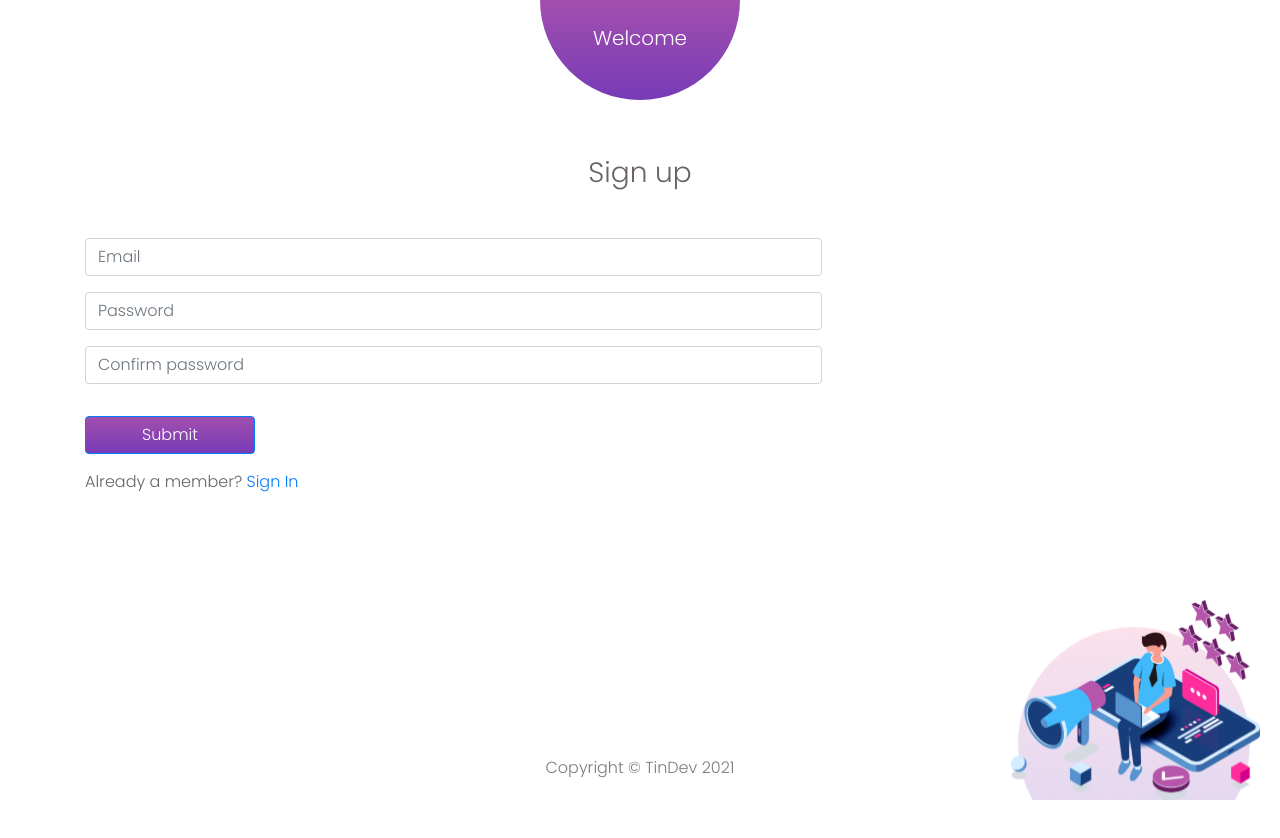
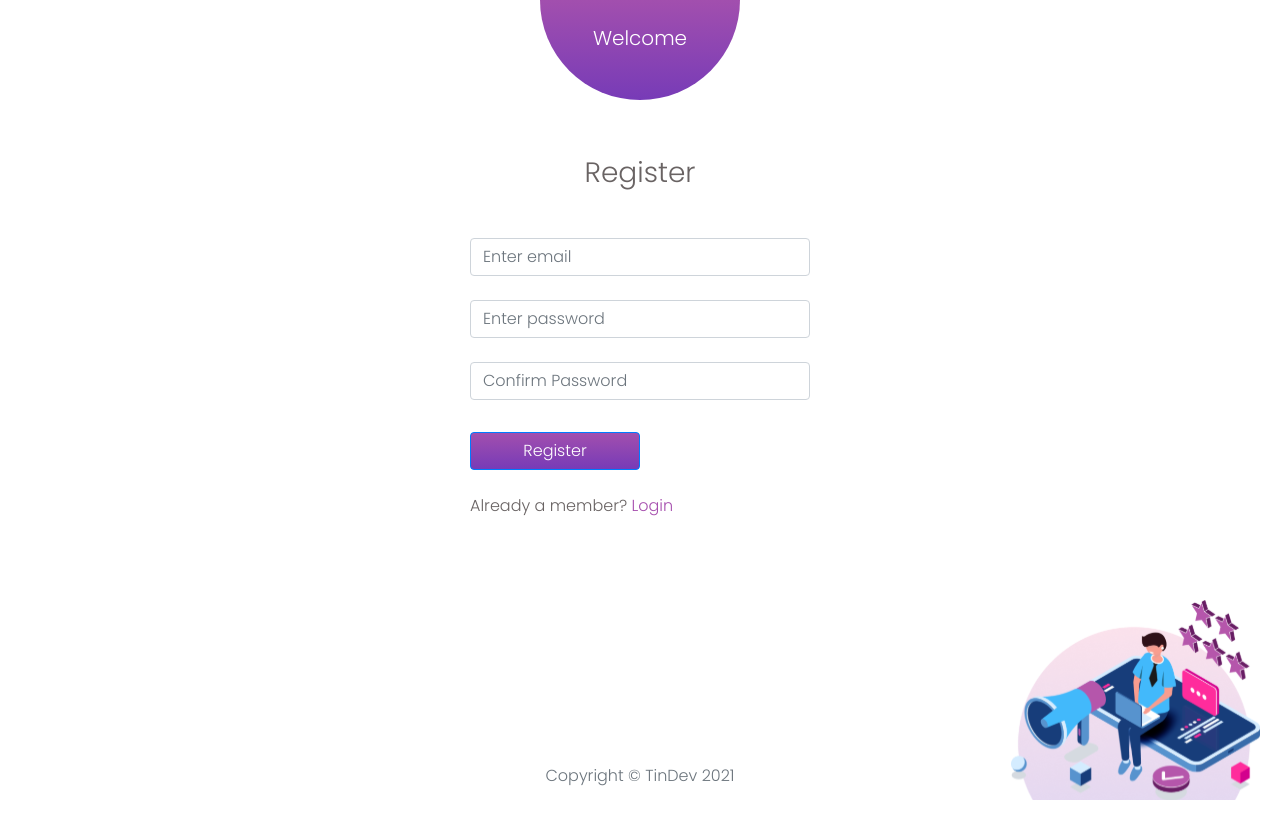
Before and after one commit to khumair/Tindev-Frontend, a React (Create React App) app: page /register in a window 1280 px wide. Shown: the top 838 px of the page. Before the commit the page ends 800 px from the top, so only its background shows below. Built offline with nearby package versions, Linux system fonts and the light colour scheme.

Commit message:
Footer on the Floor & Register Page Centralized

```diff
--- a/src/components/Footer/Footer.scss
+++ /dev/null
@@ -1,6 +0,0 @@
-.copyright {
-  color: #817a7a;
-  width: 100%;
-  position: fixed;
-  bottom: 0px;
-}
--- a/src/components/Footer/index.tsx
+++ b/src/components/Footer/index.tsx
@@ -1,10 +1,10 @@
-import './Footer.scss'
-
 const Footer = () => {
   const year = new Date().getFullYear()
 
   return (
-    <p className="text-center py-1 copyright">Copyright &copy; TinDev {year}</p>
+    <p className="text-center py-1 text-secondary">
+      Copyright &copy; TinDev {year}
+    </p>
   )
 }
 
--- a/src/pages/Login/Login.scss
+++ /dev/null
@@ -1,14 +0,0 @@
-.signin {
-	color: #a64fae;
-	font-weight: bold;
-	padding-bottom: 1em;
-}
-
-.forgot-password, .new-user, .label {
-	color: rgb(143, 137, 137);
-}
-
-.register {
-	color: #a64fae;
-	text-decoration: none;
-}
--- a/src/pages/Login/index.tsx
+++ b/src/pages/Login/index.tsx
@@ -1,18 +1,16 @@
-import React, { useState, useEffect } from 'react'
-import { useDispatch, useSelector } from 'react-redux'
+import React, { useState } from 'react'
+
 import { Link } from 'react-router-dom'
-import { Container, Form, Button, Row, Col } from 'react-bootstrap'
+import { Container, Form, Row, Col } from 'react-bootstrap'
 
 import CustomSvgIcon from '../../components/CustomSvgIcon'
 import starsLady from '../../media/standing-lady.svg'
 import NavBar from '../../components/NavBar'
 import Loader from '../../components/Loader'
-import FormContainer from '../../components/FormContainer'
+
 import CustomButton from '../../components/CustomButton'
-//import { login } from '../../redux/actions/userActions'
-import './Login.scss'
 
-const Login = ({ history }: any) => {
+const Login = () => {
   const [email, setEmail] = useState('')
   const [password, setPassword] = useState('')
 
@@ -32,44 +30,39 @@ const Login = ({ history }: any) => {
 
   return (
     <div>
-      <NavBar />
-      <Container>
+      <Container className="container">
+        <NavBar />
         <Row className="justify-content-md-center">
           <Col xs={12} md={4}>
-            <h2 className="signin">Sign in to TinDev</h2>
+            <h2 className="text-center my-5">Sign in</h2>
             {/* {error && <Message variant="danger">{error}</Message>} */}
             {loading && <Loader />}
             <Form onSubmit={submitHandler}>
               <Form.Group controlId="email">
-                <Form.Label className="label">EMAIL</Form.Label>
                 <Form.Control
                   type="email"
                   placeholder="Enter email"
                   value={email}
                   onChange={e => setEmail(e.target.value)}
+                  className="my-4"
                 ></Form.Control>
               </Form.Group>
               <Form.Group controlId="password">
-                <Form.Label className="label">PASSWORD</Form.Label>
                 <Form.Control
                   type="password"
                   placeholder="Enter password"
                   value={email}
                   onChange={e => setPassword(e.target.value)}
+                  className="my-4"
                 ></Form.Control>
               </Form.Group>
-              <Button
-                type="submit"
-                className="signin-button"
-                variant="outline-dark my-2"
-              >
-                Login
-              </Button>
+
+              <CustomButton text="Login" className="my-3" />
             </Form>
             <Row className="my-2">
               <Col className="new-user my-2">
                 New User?{' '}
-                <Link className="register" to="/register">
+                <Link className=" purple-text" to="/register">
                   Register
                 </Link>
               </Col>
--- a/src/pages/Register/index.tsx
+++ b/src/pages/Register/index.tsx
@@ -1,37 +1,28 @@
 import React, { useState } from 'react'
-import { useDispatch, useSelector } from 'react-redux'
+import { useDispatch } from 'react-redux'
 import { Link } from 'react-router-dom'
-import { Form, Col } from 'react-bootstrap'
+import { Form, Col, Container, Row } from 'react-bootstrap'
 
 import HalfCircle from '../../components/HalfCircle'
 import CustomSvgIcon from '../../components/CustomSvgIcon'
 import starsLady from '../../media/star-lady.svg'
 import CustomButton from '../../components/CustomButton'
-import Loader from '../../components/Loader'
+
 import Message from '../../components/Message'
 import { registerEmployerRequest } from '../../redux/actions'
-import { AppState } from '../../types'
 
 const Register = () => {
-  const [validated, setValidated] = useState(false)
   const [email, setEmail] = useState('')
   const [password, setPassword] = useState('')
-  const [confirmPassword, setConfirmPassword] = useState('')
+  const [confirmPassword] = useState('')
   const [message, setMessage] = useState('')
-
-  // const employerRegister = useSelector((state: AppState) => state.employerRegister)
-  // const { loading, error, credentials } = employerRegister
 
   const dispatch = useDispatch()
 
-  const handleSubmit = (event: React.FormEvent) => {
+  const submitHandler = (event: React.FormEvent) => {
     console.log('clicked')
-    // if (form.checkValidity() === false) {
+
     event.preventDefault()
-    //   event.stopPropagation()
-    // }
-
-    // setValidated(true)
 
     const credentials = {
       email: email,
@@ -46,75 +37,57 @@ const Register = () => {
   }
 
   return (
-    <>
+    <div className="container">
       <HalfCircle inputText="Welcome" />
-      <h3 className="text-center my-5">Sign up</h3>
+      <h3 className="text-center my-5">Register</h3>
       {message && <Message variant="danger">{message}</Message>}
-      {/* {error && <Message variant='danger'>{error}</Message>}
-			{loading && <Loader />} */}
-      <Form
-        noValidate
-        validated={validated}
-        onSubmit={handleSubmit}
-        className="container"
-      >
-        <Form.Row>
-          <Form.Group as={Col} sm="8" controlId="validationCustomEmail">
+      <Container>
+        <Row className="justify-content-md-center">
+          <Col xs={12} md={4}>
+            <Form onSubmit={submitHandler}>
+              <Form.Group controlId="email">
                 <Form.Control
-              required
                   type="email"
-              placeholder="Email"
+                  placeholder="Enter email"
                   value={email}
                   onChange={e => setEmail(e.target.value)}
-            />
-            <Form.Control.Feedback type="invalid">
-              eMail is required
-            </Form.Control.Feedback>
+                ></Form.Control>
               </Form.Group>
-        </Form.Row>
 
-        <Form.Row>
-          <Form.Group as={Col} sm="8" controlId="validationCustomPassword">
+              <Form.Group controlId="password">
                 <Form.Control
-              required
                   type="password"
-              placeholder="Password"
-              value={password}
+                  placeholder="Enter password"
+                  value={email}
                   onChange={e => setPassword(e.target.value)}
-            />
-            <Form.Control.Feedback type="invalid">
-              Password is required
-            </Form.Control.Feedback>
+                  className="my-4"
+                ></Form.Control>
               </Form.Group>
-        </Form.Row>
 
-        <Form.Row>
-          <Form.Group
-            as={Col}
-            sm="8"
-            controlId="validationCustomConfirmPassword"
-          >
+              <Form.Group controlId="password">
                 <Form.Control
-              required
                   type="password"
-              placeholder="Confirm password"
-              value={confirmPassword}
-              onChange={e => setConfirmPassword(e.target.value)}
-            />
-            <Form.Control.Feedback type="invalid">
-              Passwords does not match!
-            </Form.Control.Feedback>
+                  placeholder="Confirm Password"
+                  value={email}
+                  onChange={e => setPassword(e.target.value)}
+                ></Form.Control>
               </Form.Group>
-        </Form.Row>
 
-        <CustomButton text="Submit" className="my-3" />
-
-        <p>
-          Already a member? <Link to="/login">Sign In</Link>
-        </p>
+              <CustomButton text="Register" className="my-3" />
             </Form>
+            <Row className="my-2">
+              <Col>
+                Already a member? {''}
+                <Link className="purple-text" to="/login">
+                  Login
+                </Link>
+              </Col>
+            </Row>
+          </Col>
+        </Row>
+      </Container>
       <CustomSvgIcon img={starsLady} />
-    </>
+    </div>
   )
 }
 
--- /dev/null
+++ b/src/scss/_utilities.scss
@@ -0,0 +1,3 @@
+:root {
+  --purple: #a64fae;
+}
--- a/src/scss/styles.scss
+++ b/src/scss/styles.scss
@@ -1,5 +1,6 @@
 @import '~bootstrap/scss/bootstrap';
 @import '_mobile';
+@import '_utilities';
 
 body {
   padding: 0px;
@@ -14,6 +15,14 @@ body {
 .card-title,
 .card-text {
   color: #ddd;
+}
+
+.container {
+  height: 95vh;
+}
+
+.purple-text {
+  color: var(--purple);
 }
 
 Button {
```
Also changed, not shown: src/redux/saga/employer.ts (+8 -8 lines), 1 other file (tests, documents, lock files or other folders). Lines whose indentation alone changed are shown as unchanged.
